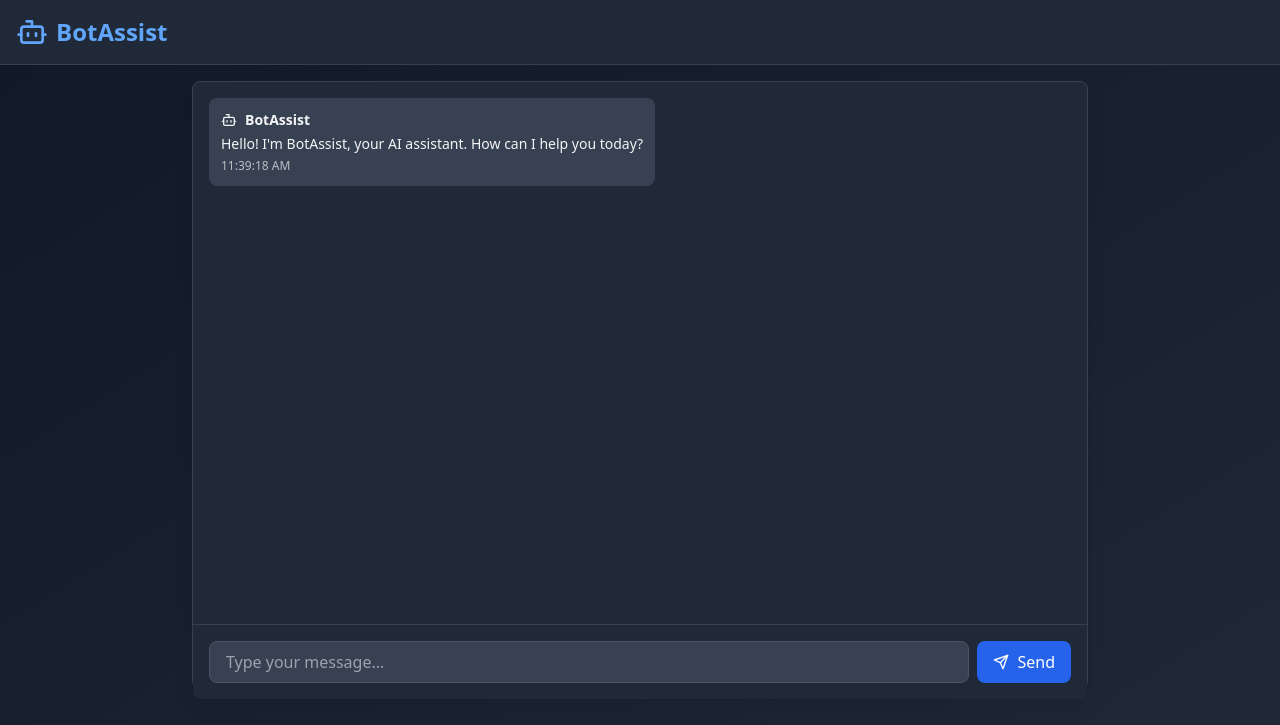
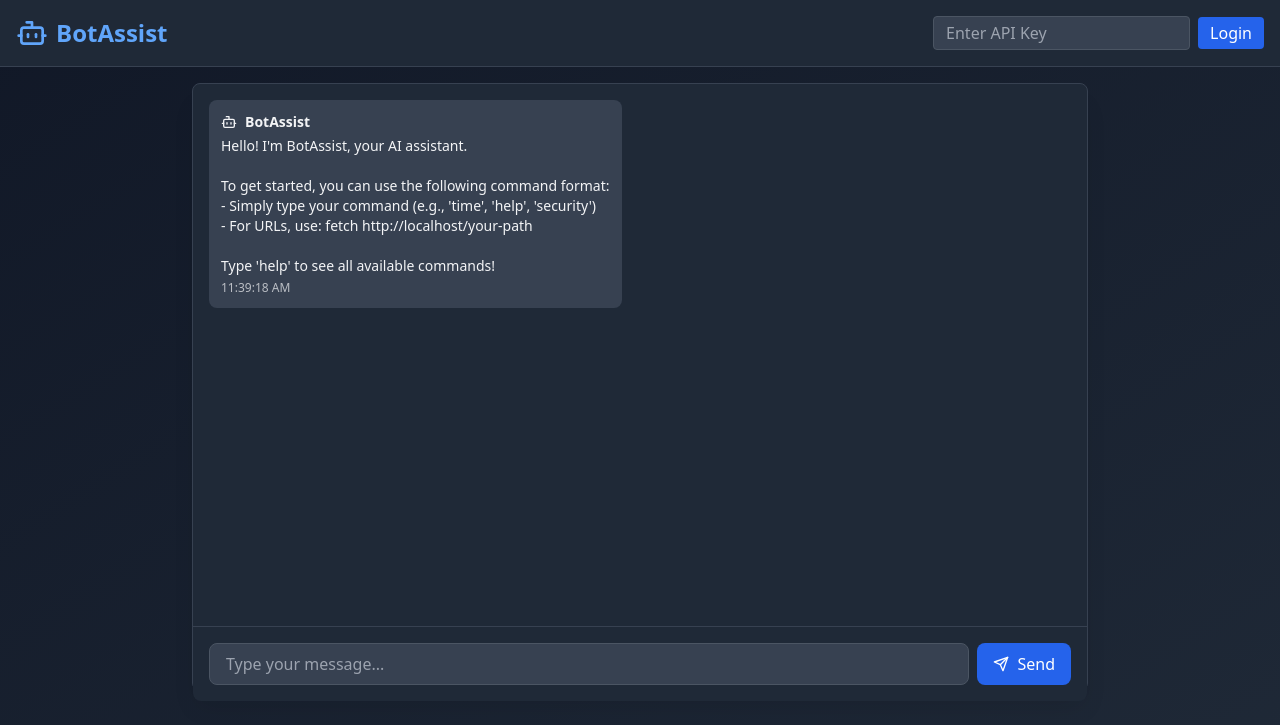
Before and after one commit to sh0dawn/BostAssist, a Flask app: page / in a window 1280 px wide. Shown: the top 725 px of the page. Run offline with Flask 3, Linux system fonts and the light colour scheme; style sheets or scripts are compiled from the project's sources; some libraries are stand-ins or nearby versions.

Commit message:
add menu to the bot and intentional vulnerability improved

```diff
--- a/app.py
+++ b/app.py
@@ -1,93 +1,239 @@
-from flask import Flask, request, jsonify, render_template, render_template_string, make_response
-from datetime import datetime, timedelta
+from flask import Flask, request, jsonify, render_template, render_template_string
+from datetime import datetime, timedelta, UTC
 import os
 import jwt
 from functools import wraps
+from config import API_KEY
+import requests
 
 app = Flask(__name__,
-            static_folder='static',  # Specify static folder
-            static_url_path='/static')  # Set static URL path
+            static_folder='static',
+            static_url_path='/static')
 
 app.secret_key = os.urandom(24)
-JWT_SECRET = os.urandom(24).hex()
 
-# Load API key from config file
-CONFIG_FILE = "config.py"
-API_KEY = ""
-try:
-    with open(CONFIG_FILE, "r") as f:
-        exec(f.read())  # Load API_KEY from config file
-except Exception as e:
-    print(f"Warning: Could not load config file - {e}")
+# Global counter for messages
+message_count = 0
 
-BOT_TEMPLATES = {
-    "default": "AI Bot says: {{ user_message }}",
-    "admin": "AI Admin Panel: {{ user_message }}"
+# Command help messages
+USER_COMMANDS = {
+    "help": "Display all available commands",
+    "time": "Get the current server time",
+    "fetch <url>": "Fetch content from a localhost URL",
+    "legal": "Display legal information and usage terms",
+    "security": "Display basic security information"
 }
+
+ADMIN_COMMANDS = {
+    **USER_COMMANDS,
+    "admin/security": "Get detailed security information",
+    "admin/messages": "Get message count since server start",
+    "admin/render <template>": "Render a template for debugging"
+}
+
+def generate_help_message(is_admin=False):
+    commands = ADMIN_COMMANDS if is_admin else USER_COMMANDS
+    help_text = "Available commands:\n\n"
+    for cmd, desc in commands.items():
+        help_text += f"• {cmd}: {desc}\n"
+    return help_text
+
+def generate_token(api_key):
+    try:
+        payload = {
+            'exp': datetime.now(UTC) + timedelta(hours=1),
+            'iat': datetime.now(UTC),
+            'sub': 'admin'
+        }
+        return jwt.encode(
+            payload,
+            app.secret_key,
+            algorithm='HS256'
+        )
+    except Exception as e:
+        return str(e)
+
+def is_admin_token(token):
+    try:
+        jwt.decode(token, app.secret_key, algorithms=["HS256"])
+        return True
+    except:
+        return False
 
 def token_required(f):
     @wraps(f)
     def decorated(*args, **kwargs):
-        token = request.cookies.get('jwt_token')
+        token = None
+
+        if 'Authorization' in request.headers:
+            auth_header = request.headers['Authorization']
+            if ' ' in auth_header:
+                token = auth_header.split(" ")[1]
+
         if not token:
-            return jsonify({'success': False, 'error': 'Missing token'}), 401
+            return jsonify({'error': 'Token is missing'}), 401
+
         try:
-            data = jwt.decode(token, JWT_SECRET, algorithms=["HS256"])
-        except jwt.ExpiredSignatureError:
-            return jsonify({'success': False, 'error': 'Token expired'}), 401
-        except jwt.InvalidTokenError:
-            return jsonify({'success': False, 'error': 'Invalid token'}), 401
+            data = jwt.decode(token, app.secret_key, algorithms=["HS256"])
+            if data['sub'] != 'admin':
+                return jsonify({'error': 'Invalid token'}), 401
+        except:
+            return jsonify({'error': 'Invalid token'}), 401
+
         return f(*args, **kwargs)
     return decorated
 
-@app.route("/login", methods=["POST"])
+@app.route('/login', methods=['POST'])
 def login():
-    api_key = request.headers.get("X-API-Key")
-    if api_key != API_KEY:
-        return jsonify({"success": False, "error": "Invalid API Key"}), 403
+    auth_key = request.headers.get('X-API-Key')
 
-    token = jwt.encode({
-        'exp': datetime.utcnow() + timedelta(hours=1),
-        'role': 'admin'
-    }, JWT_SECRET, algorithm="HS256")
+    if not auth_key or auth_key != API_KEY:
+        return jsonify({'error': 'Invalid API key'}), 401
 
-    resp = make_response(jsonify({"success": True, "message": "Logged in successfully"}))
-    resp.set_cookie('jwt_token', token, httponly=True)
-    return resp
+    token = generate_token(auth_key)
+    return jsonify({
+        'token': token,
+        'message': 'Successfully logged in as admin'
+    })
 
-@app.route("/")
+@app.route('/')
 def index():
-    return render_template('index.html')
+    token = request.cookies.get('token')
+    is_admin = is_admin_token(token) if token else False
+    return render_template('index.html', is_admin=is_admin)
 
-@app.route("/download")
-def download():
-    file = request.args.get("file")
-    if not file:
-        return "Missing file parameter", 400
+@app.route('/chat', methods=['POST'])
+def chat():
+    global message_count
+    try:
+        data = request.get_json()
+        if not data or 'message' not in data:
+            return jsonify({'success': False, 'error': 'Message is required'}), 400
 
+        message = data['message'].lower()
+        message_count += 1
+
+        # Check admin status
+        token = request.headers.get('Authorization', '').split(' ')[1] if 'Authorization' in request.headers else None
+        is_admin = is_admin_token(token) if token else False
+
+        # Help command
+        if message.strip() == 'help':
+            response = generate_help_message(is_admin)
+        # Basic user commands
+        elif 'time' in message:
+            response = f"Current time is: {datetime.now().strftime('%Y-%m-%d %H:%M:%S')}"
+        elif message.startswith('fetch'):
+            url = message.split('fetch')[-1].strip()
+
+            # Check if the URL starts with 'http://localhost' or 'https://localhost'
+            if url.startswith('http://localhost') or url.startswith('https://localhost'):
+                try:
+                    # Fetch content via HTTP request
+                    r = requests.get(url)
+                    response = f"Content fetched from {url}: {r.text[:200]}..."
+                except Exception as e:
+                    response = f"Error fetching URL: {str(e)}"
+
+            # We should let user access the website content also using local paths
+            # What could possibly go wrong ?
+            elif url.startswith('/') or url.startswith('..') or url.startswith('./'):
+                try:
+                    # Try opening the file specified by the path in the URL
+                    with open(url, 'r') as file:
+                        # Avoid response of being too long
+                        response = f"Content fetched from {url}: {file.read()[:200]}..."
+                except PermissionError:
+                    response = f"Permission error: Unable to access {url}. You might not have the required permissions."
+                except FileNotFoundError:
+                    response = f"Error: The file {url} was not found."
+                except Exception as e:
+                    response = f"Error fetching file: {str(e)}"
+            else:
+                response = "Only localhost URLs and local file paths are allowed"
+
+        elif 'legal' in message or 'usage' in message:
+            response = "BotAssist is for authorized use only. All interactions are logged and monitored."
+        elif 'security' in message:
+            response = "Basic security information: HTTPS enabled, regular security audits performed."
+        else:
+            response = f"I understood your message: {data['message']}\nType 'help' to see available commands."
+
+        return jsonify({
+            'success': True,
+            'data': {
+                'text': response,
+                'isBot': True,
+                'timestamp': datetime.now().isoformat()
+            }
+        })
+
+    except Exception as e:
+        return jsonify({'success': False, 'error': str(e)}), 500
+
+@app.route('/security-info', methods=['GET'])
+def basic_security_info():
+    return jsonify({
+        'isHttps': request.is_secure,
+        'apiVersion': '1.0.0',
+        'lastAudit': datetime.now().isoformat()
+    })
+
+@app.route('/admin/security-info', methods=['GET'])
+@token_required
+def admin_security_info():
+    return jsonify({
+        'isHttps': request.is_secure,
+        'apiVersion': '1.0.0',
+        'serverLocation': 'EU-West',
+        'lastAudit': datetime.now().isoformat(),
+        'certificateExpiry': (datetime.now().timestamp() + 30 * 24 * 60 * 60) * 1000,
+        'activeConnections': 42,
+        'apiKeyStrength': 'strong',
+        'securityUpdates': {
+            'status': 'up-to-date',
+            'lastUpdate': datetime.now().isoformat()
+        },
+        'firewallRules': [
+            'block_external_ips',
+            'allow_localhost_only',
+            'rate_limit_enabled'
+        ],
+        'securityPatches': 'all_current'
+    })
+
+@app.route('/admin/message-count', methods=['GET'])
+@token_required
+def get_message_count():
+    return jsonify({
+        'message_count': message_count,
+        'since': app.start_time.isoformat()
+    })
+
+@app.route('/admin/render-template', methods=['POST'])
+@token_required
+def admin_render_template():
     try:
-        with open(file, "r") as f:
-            file_content = f.read()
-            return jsonify({"success": True, "bot_response": file_content})
+        data = request.get_json()
+        if not data or 'template' not in data:
+            return jsonify({'error': 'Template is required'}), 400
+
+        rendered = render_template_string(data['template'])
+        return jsonify({
+            'success': True,
+            'rendered': rendered
+        })
     except Exception as e:
-        return jsonify({"success": False, "error": str(e)})
+        return jsonify({'error': str(e)}), 500
 
-# Chatbot functionality
-@app.route("/chat", methods=["POST"])
-@token_required
-def chat():
-    user_message = request.form.get("message")
-    token = request.cookies.get('jwt_token')
-    decoded_token = jwt.decode(token, JWT_SECRET, algorithms=["HS256"])
+# Store startup time
+app.start_time = datetime.now(UTC)
 
-    if decoded_token.get('role') == 'admin':
-        response_template = BOT_TEMPLATES.get("admin", "AI Admin Panel: {{ user_message }}")
-        bot_response = render_template_string(response_template, user_message=user_message)
-    else:
-        bot_response = BOT_TEMPLATES.get("default", "AI Bot says: {{ user_message }}").replace("{{ user_message }}", user_message)
-
-    return jsonify({"success": True, "bot_response": bot_response})
-
-if __name__ == "__main__":
+if __name__ == '__main__':
     from waitress import serve
+    print(f"Server started. Use API key from config.py to log in as admin")
+    print(f"Test admin login with:")
+    print(f"curl -X POST -H 'X-API-Key: {API_KEY}' http://localhost:5000/login")
+    print(f"Then use the token in subsequent requests:")
+    print(f"curl -H 'Authorization: Bearer <token>' http://localhost:5000/admin/security-info")
     serve(app, host="0.0.0.0", port=5000)
--- a/templates/index.html
+++ b/templates/index.html
@@ -7,7 +7,29 @@
     <title>BotAssist</title>
     <script src="https://cdn.tailwindcss.com"></script>
     <script>
-        // Simple frontend JavaScript to interact with Flask backend
+        // Authentication functions
+        async function login() {
+            try {
+                const response = await fetch('/login', {
+                    method: 'POST',
+                    headers: {
+                        'X-API-Key': document.getElementById('api-key').value
+                    }
+                });
+
+                const data = await response.json();
+                if (data.token) {
+                    document.cookie = `token=${data.token}; path=/`;
+                    window.location.reload();
+                } else {
+                    alert('Login failed');
+                }
+            } catch (error) {
+                console.error('Login error:', error);
+                alert('Login failed');
+            }
+        }
+
         async function sendMessage() {
             const input = document.getElementById('message-input');
             const messageContainer = document.getElementById('messages');
@@ -16,11 +38,9 @@
 
             if (!message) return;
 
-            // Disable input during processing
             input.disabled = true;
             sendButton.disabled = true;
 
-            // Add user message
             appendMessage(message, false);
             input.value = '';
 
@@ -29,6 +49,7 @@
                     method: 'POST',
                     headers: {
                         'Content-Type': 'application/json',
+                        'Authorization': `Bearer ${getCookie('token')}`  // Include token if available
                     },
                     body: JSON.stringify({ message })
                 });
@@ -49,6 +70,12 @@
                 input.focus();
                 scrollToBottom();
             }
+        }
+
+        function getCookie(name) {
+            const value = `; ${document.cookie}`;
+            const parts = value.split(`; ${name}=`);
+            if (parts.length === 2) return parts.pop().split(';').shift();
         }
 
         function appendMessage(text, isBot) {
@@ -76,7 +103,7 @@
             }
 
             const textDiv = document.createElement('p');
-            textDiv.className = 'text-sm';
+            textDiv.className = 'text-sm whitespace-pre-line'; // Added whitespace-pre-line for better formatting
             textDiv.textContent = text;
             contentDiv.appendChild(textDiv);
 
@@ -95,7 +122,7 @@
             messageContainer.scrollTop = messageContainer.scrollHeight;
         }
 
-        // Add event listener for message submission
+        // Add event listeners
         document.addEventListener('DOMContentLoaded', () => {
             const form = document.getElementById('chat-form');
             form.addEventListener('submit', (e) => {
@@ -104,7 +131,24 @@
             });
 
             // Initial welcome message
-            appendMessage("Hello! I'm BotAssist, your AI assistant. How can I help you today?", true);
+            const welcomeMessage = `Hello! I'm BotAssist, your AI assistant.
+
+To get started, you can use the following command format:
+- Simply type your command (e.g., 'time', 'help', 'security')
+- For URLs, use: fetch http://localhost/your-path
+
+Type 'help' to see all available commands!`;
+
+            appendMessage(welcomeMessage, true);
+
+            // Add login form listener if present
+            const loginForm = document.getElementById('login-form');
+            if (loginForm) {
+                loginForm.addEventListener('submit', (e) => {
+                    e.preventDefault();
+                    login();
+                });
+            }
         });
     </script>
 </head>
@@ -119,6 +163,24 @@
                 </svg>
                 <h1 class="text-2xl font-bold text-blue-400">BotAssist</h1>
             </div>
+            {% if not is_admin %}
+            <div>
+                <form id="login-form" class="flex items-center space-x-2">
+                    <input
+                        type="password"
+                        id="api-key"
+                        placeholder="Enter API Key"
+                        class="bg-gray-700 text-gray-100 rounded px-3 py-1 focus:outline-none focus:ring-2 focus:ring-blue-500 border border-gray-600"
+                    >
+                    <button
+                        type="submit"
+                        class="bg-blue-600 text-white rounded px-3 py-1 hover:bg-blue-700 focus:outline-none focus:ring-2 focus:ring-blue-500"
+                    >
+                        Login
+                    </button>
+                </form>
+            </div>
+            {% endif %}
         </div>
     </header>
 
```
